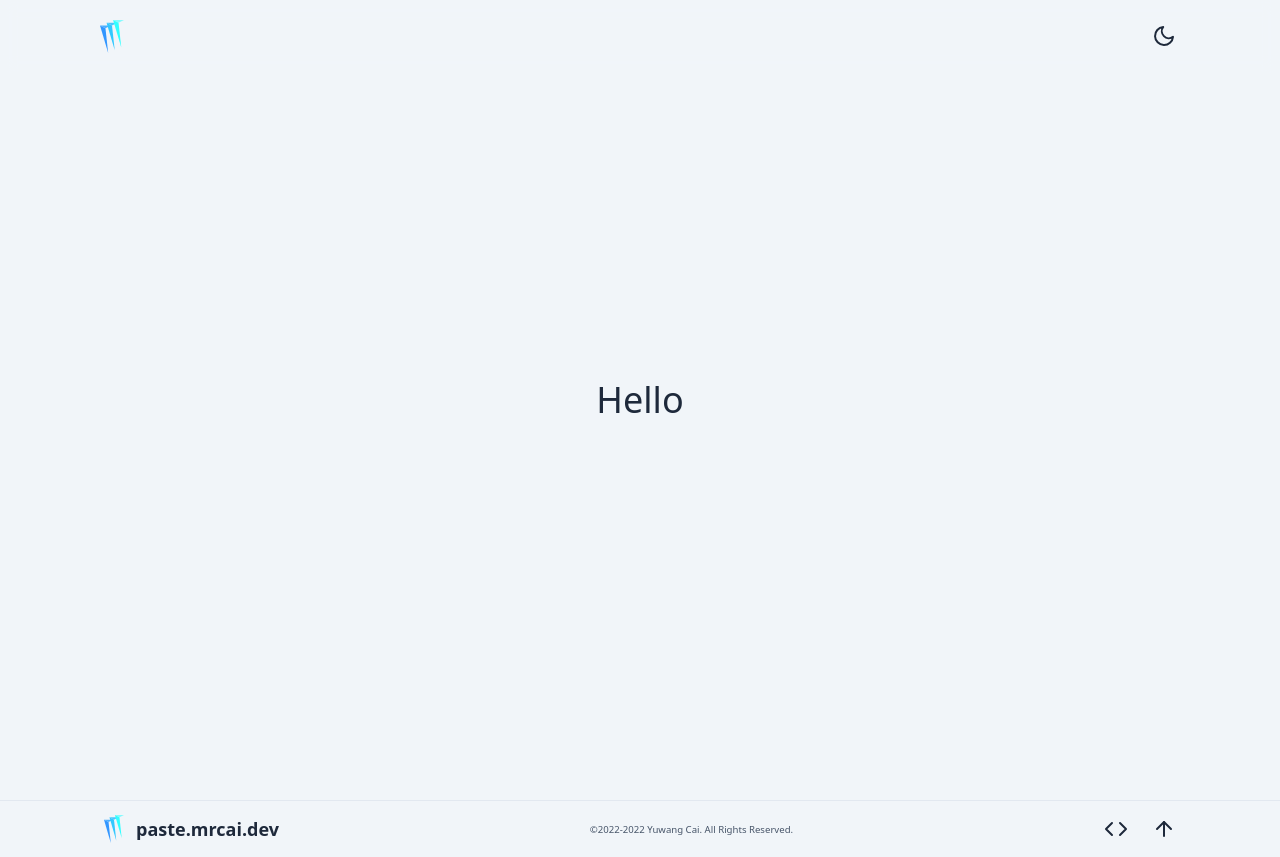
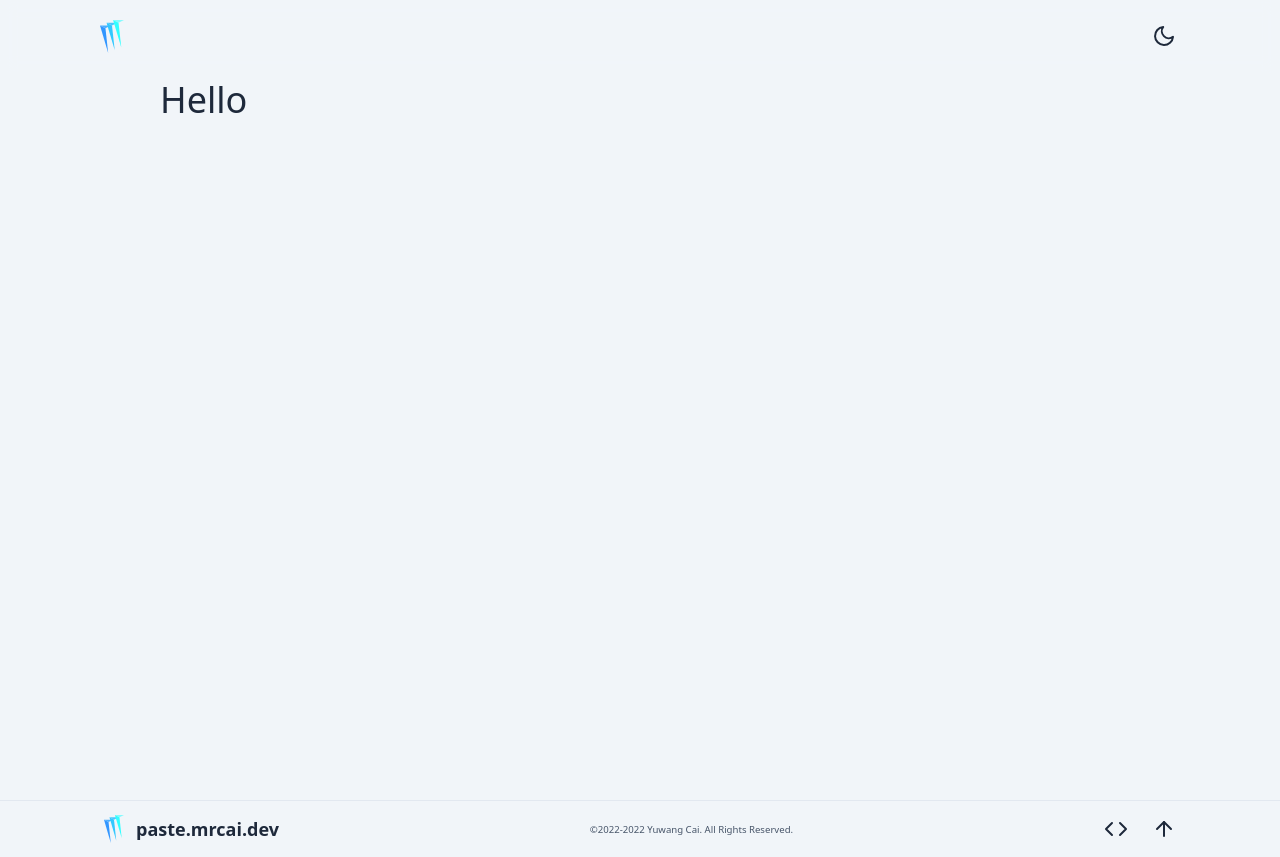
Before and after one commit to mrcaidev/paste, a Next.js app: page / in a window 1280 px wide. Built offline with nearby package versions, Linux system fonts and the light colour scheme.

Commit message:
refactor: remove unnecessary style from main

```diff
--- a/src/pages/_app.tsx
+++ b/src/pages/_app.tsx
@@ -6,7 +6,7 @@ import "src/styles/global.css";
 const App = ({ Component, pageProps }: AppProps) => (
   <>
     <Header />
-    <main className="flex flex-col justify-center items-center gap-6 max-w-5xl min-h-screen px-8 py-20 mx-auto">
+    <main className="max-w-5xl min-h-screen px-8 pt-20 mx-auto">
       <Component {...pageProps} />
     </main>
     <Footer />
```
